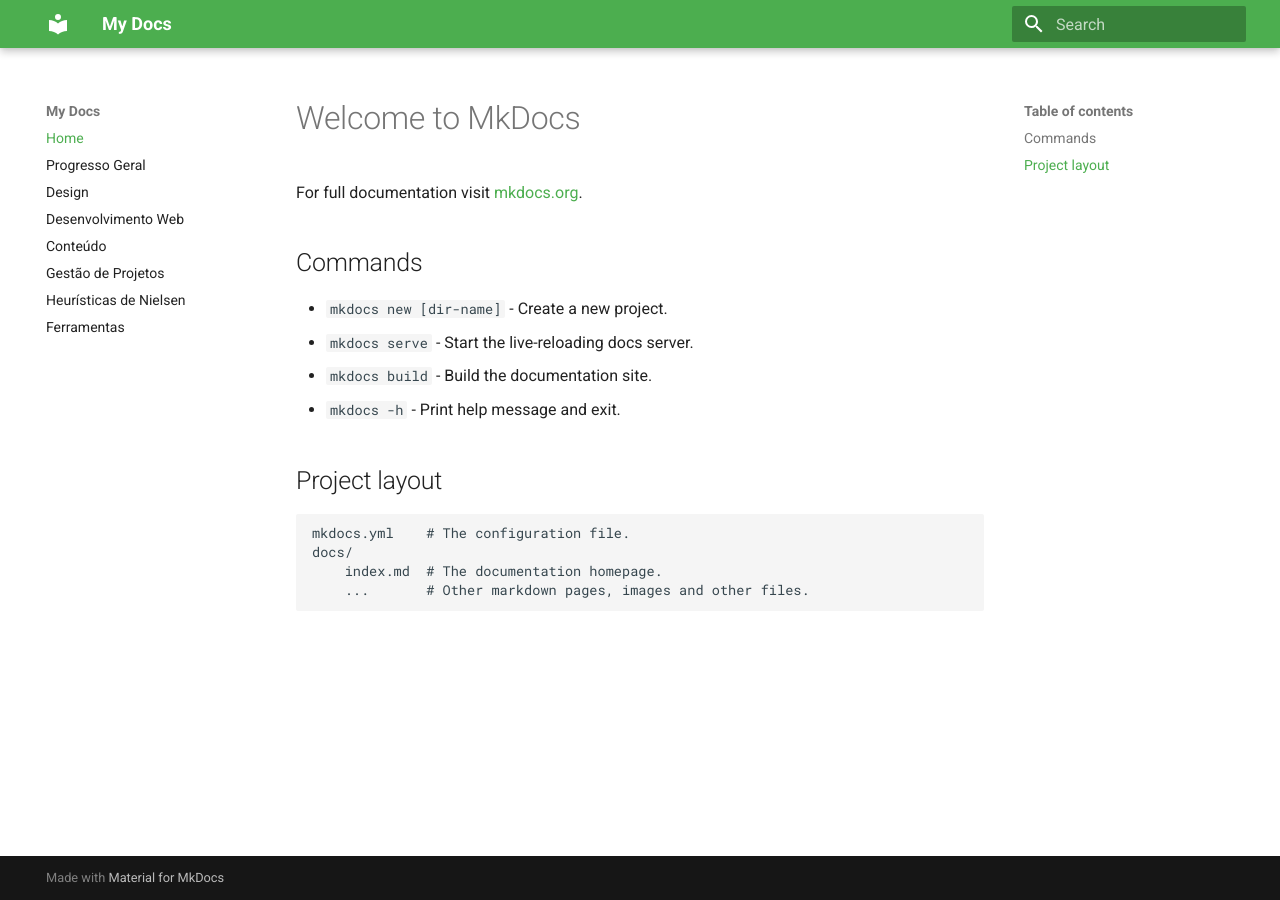
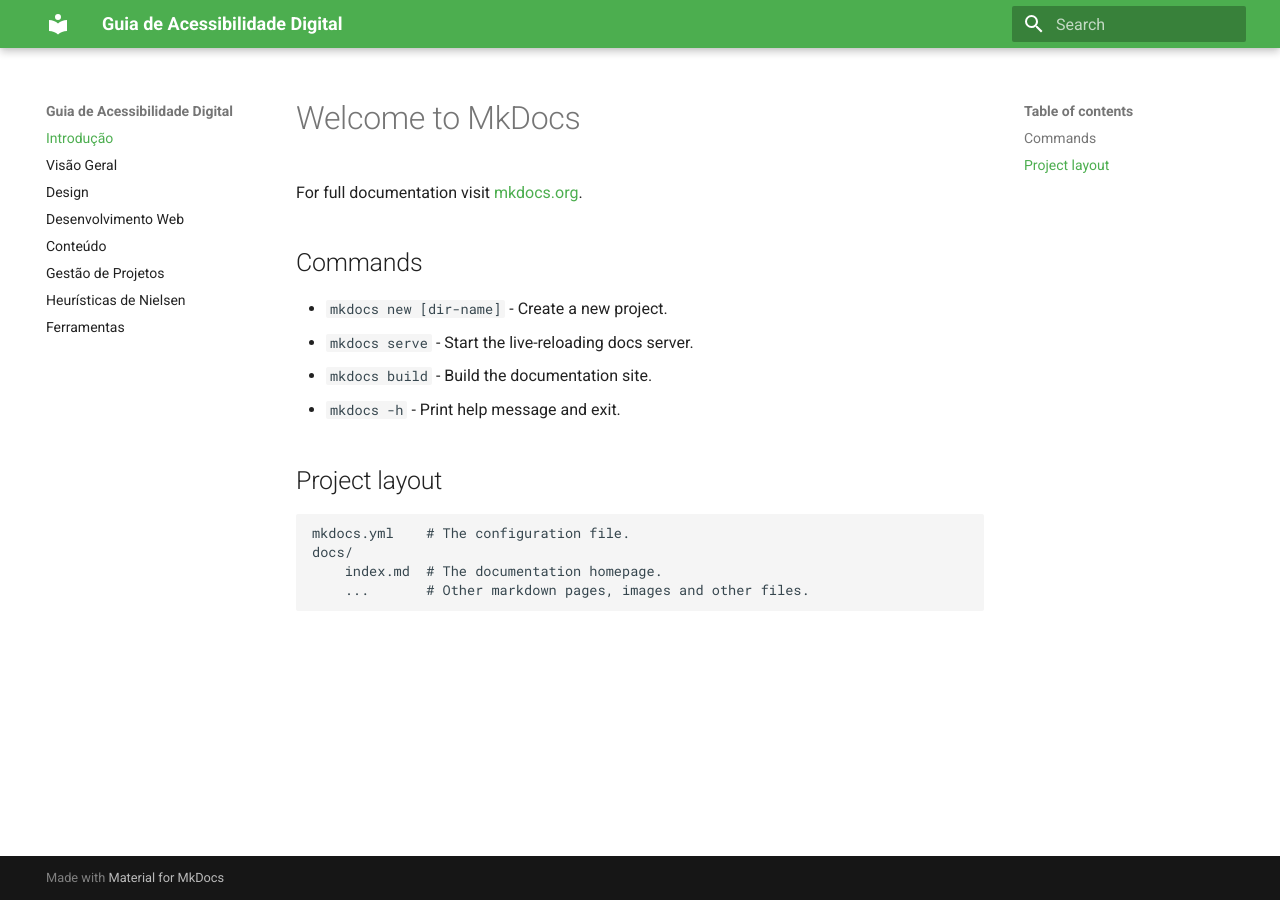
Before and after one commit to UnB-IHC/IHC_2025.2_Grupo01, an MkDocs documentation site: the page built from docs/index.md, in a window 1280 px wide. Built offline with MkDocs 1.6.1 and Material for MkDocs 9.7.7, drawn with Linux system fonts in a browser that asks for light colours.

Commit message:
docs: Atualiza nome do guia e a navegacao

```diff
--- a/mkdocs.yml
+++ b/mkdocs.yml
@@ -1,4 +1,4 @@
-site_name: My Docs
+site_name: Guia de Acessibilidade Digital
 theme:
   name: material
   palette:
@@ -6,8 +6,8 @@
     accent: 'orange'
 
 nav:
-  - Home: index.md
-  - Progresso Geral: progresso.md
+  - Introdução: index.md
+  - Visão Geral: progresso.md
   - Design: design.md
   - Desenvolvimento Web: devweb.md
   - Conteúdo: conteudo.md
```
